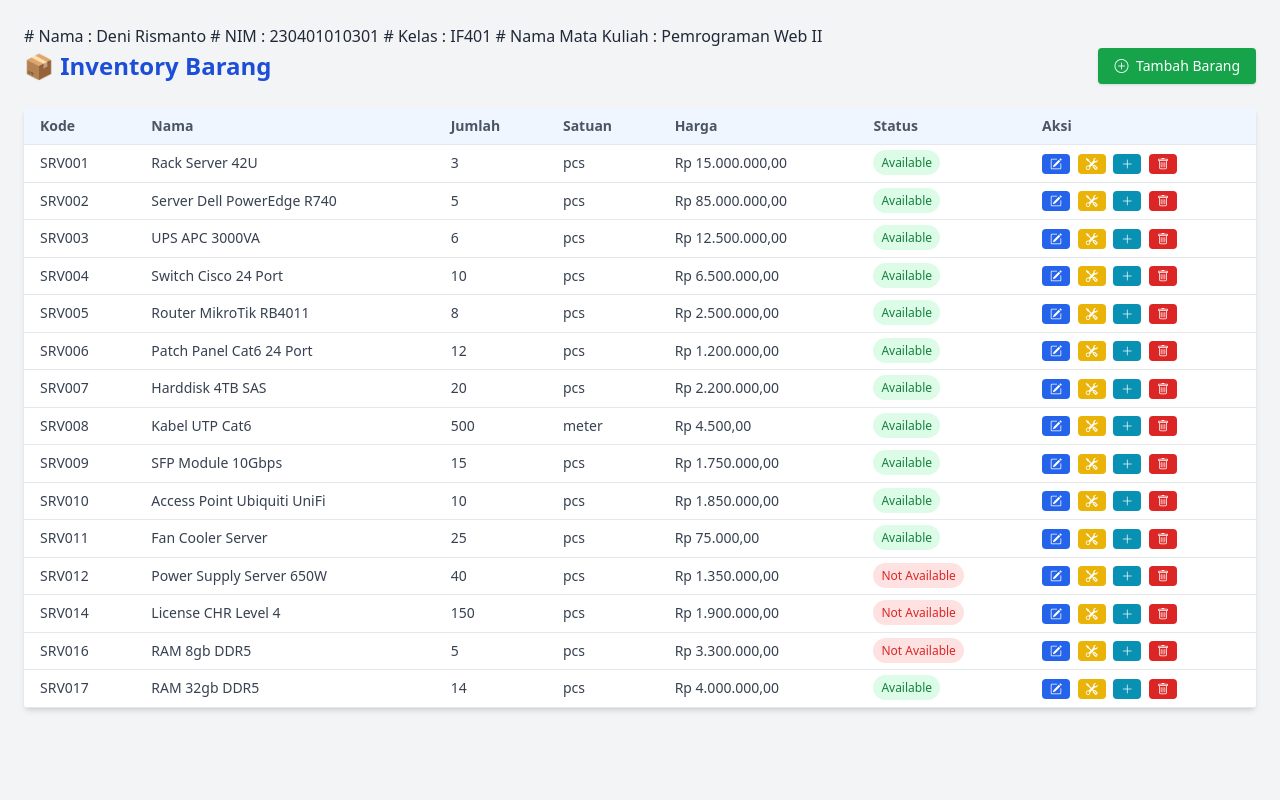
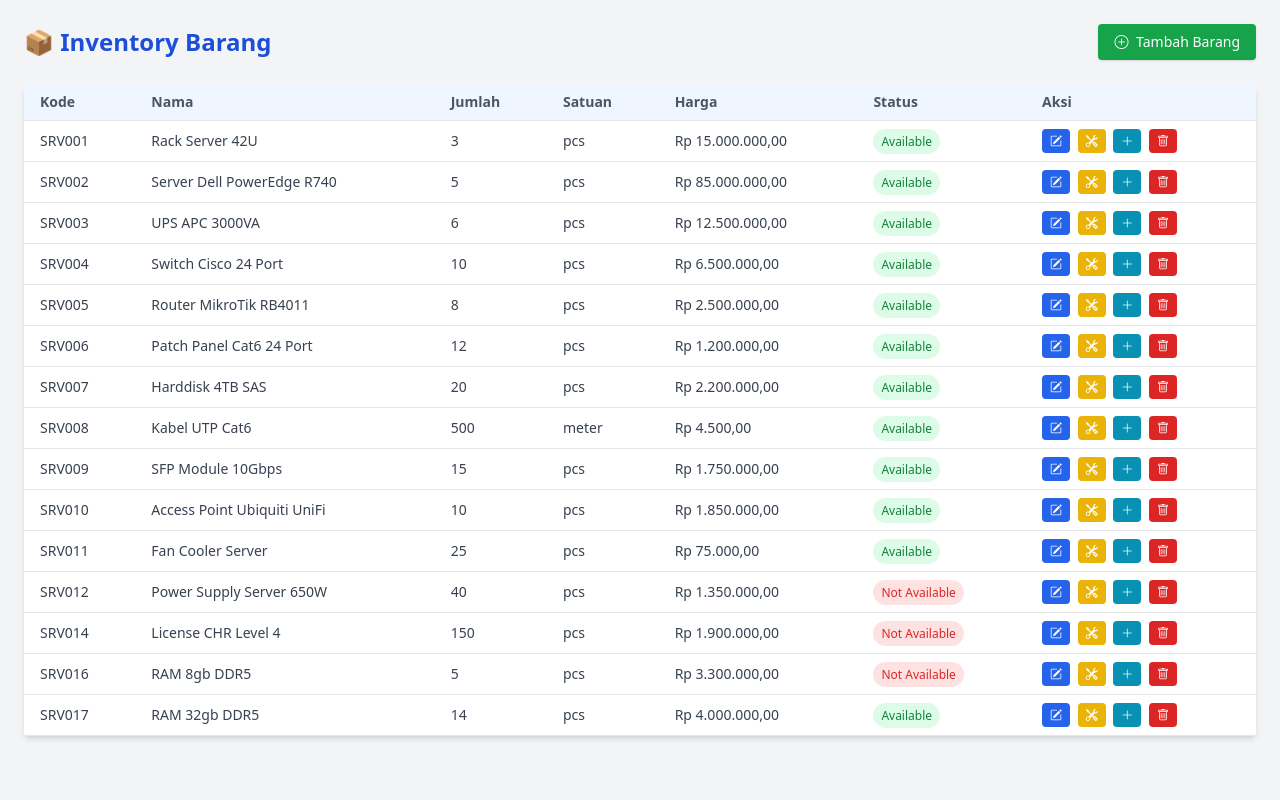
Before and after one commit to dbynarie/uts-pw2-denirismanto, a PHP site: page / in a window 1280 px wide. Run offline with PHP 8.4, Linux system fonts and the light colour scheme; data comes from the database, SQL or seed files in the repository; some libraries are stand-ins or nearby versions.

Commit message:
Update index.php

```diff
--- a/sc-app/index.php
+++ b/sc-app/index.php
@@ -1,8 +1,3 @@
-# Nama : Deni Rismanto
-# NIM : 230401010301
-# Kelas : IF401
-# Nama Mata Kuliah : Pemrograman Web II
-
 <?php
 include 'connect-db.php';
 
```
